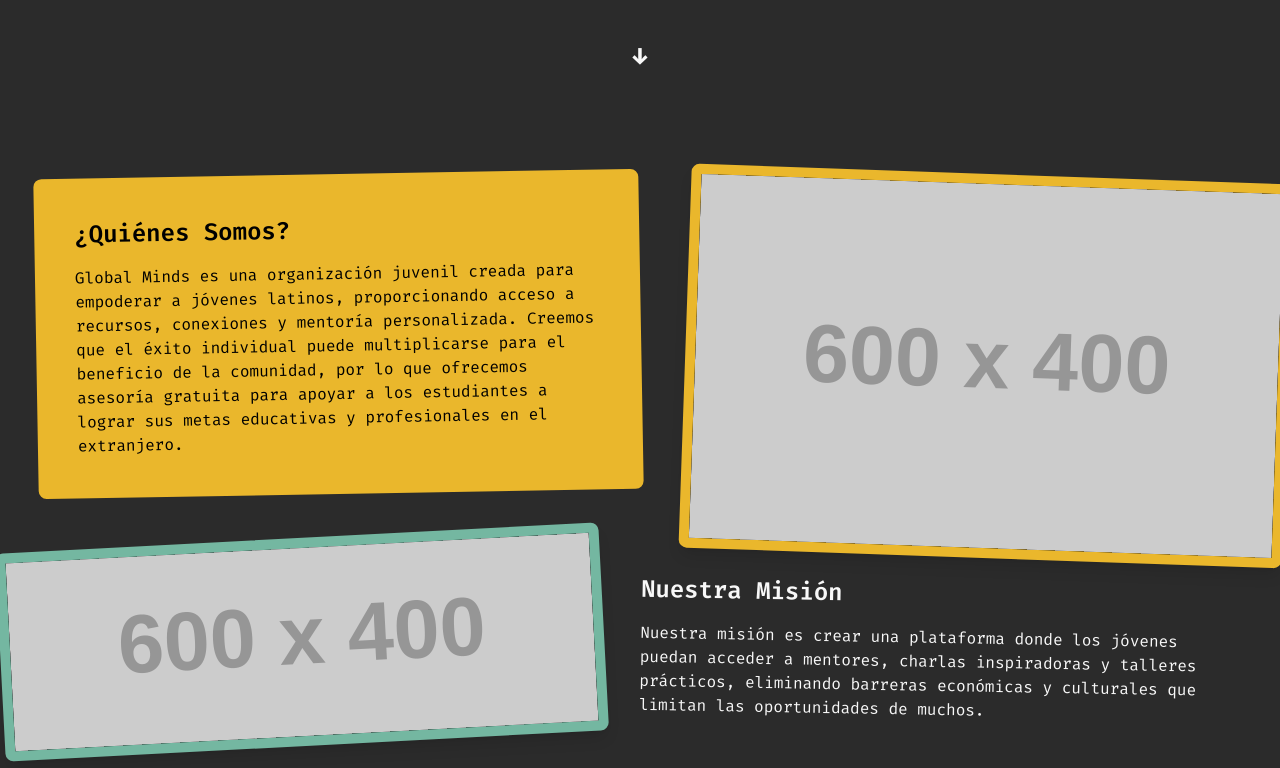
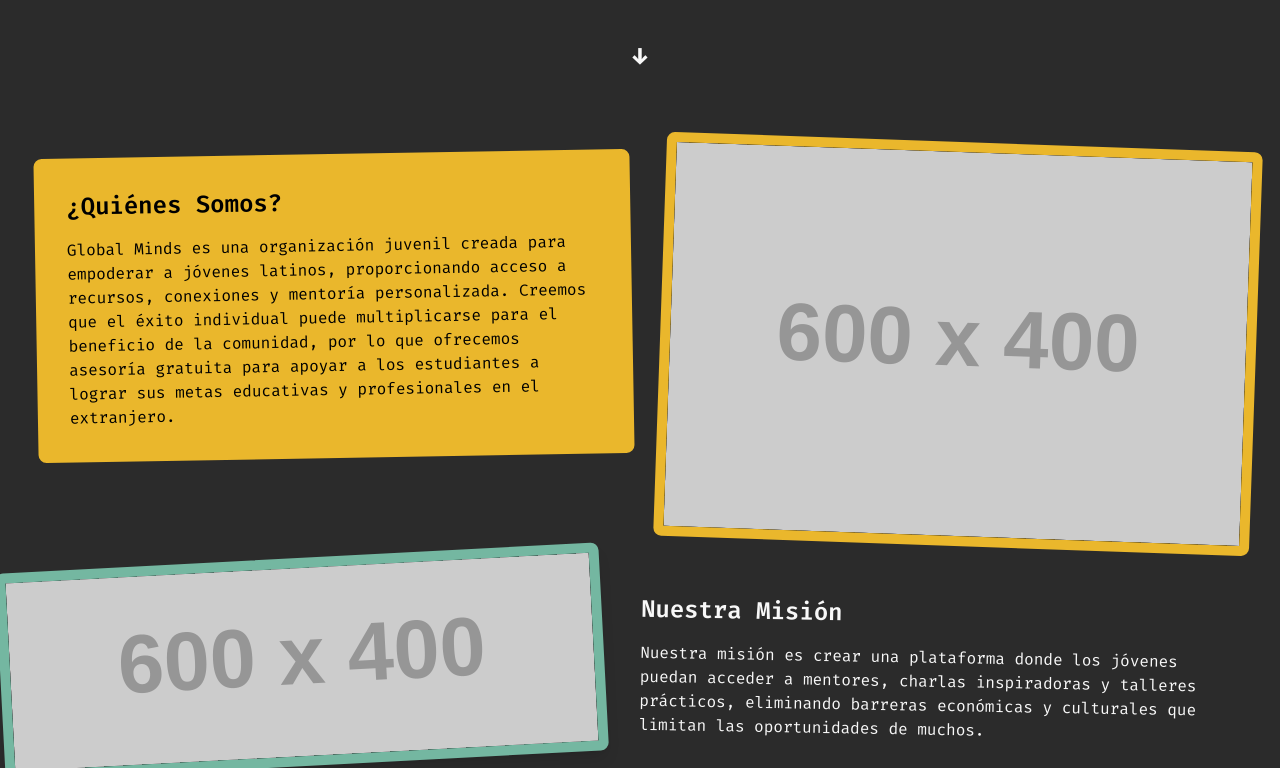
Before and after one commit to abigail-br987/globalminds, a React (Vite) app: page / in a window 1280 px wide. Shown: the part 682-1450 px from the top of the page. Built offline with nearby package versions, Linux system fonts and the light colour scheme.

Commit message:
change css

```diff
--- a/src/components/AboutUs.tsx
+++ b/src/components/AboutUs.tsx
@@ -6,7 +6,7 @@
   return (
     <>
       <motion.div
-        className="flex flex-col md:flex-row items-center w-full"
+        className="md:grid max-md:space-y-8 max-md:block md:grid-cols-2 md:gap-10"
         initial="offscreen"
         whileInView="onscreen"
         viewport={{ once: true }}
@@ -15,15 +15,15 @@
         {aboutUsContent.map((item, index) => (
           <div
             key={index}
-            className="bg-gbYellow p-8 md:p-10 rotate space-y-4 m-3 -rotate-1 rounded-lg w-full md:w-1/2"
+            className="bg-gbYellow h-max p-8 space-y-4 m-3 -rotate-1 rounded-lg w-full"
           >
             <h2>{item.title}</h2>
             <p>{item.description}</p>
           </div>
         ))}
-        <div className="relative w-full md:w-1/2 h-64 md:h-96">
+        <div className="">
           <img
-            className="absolute inset-0 w-full h-full object-cover rounded-lg shadow-lg transform translate-x-0 md:translate-x-8 translate-y-5 md:translate-y-8 rotate-2 md:rotate-4 border-gbYellow border-[10px]"
+            className="w-full h-full object-cover  rounded-lg rotate-2 border-gbYellow border-[10px]"
             src="https://placehold.co/600x400"
             alt="Description"
           />
```
